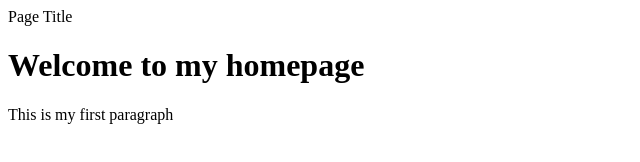
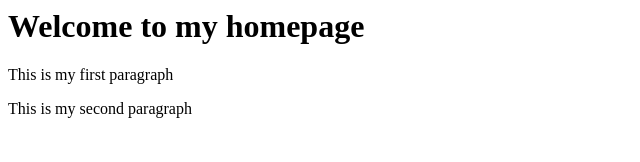
Before and after one commit to tom0407/Intro-to-IT, a plain HTML site: page index.html in a window 1280 px wide. Shown: the whole page, without its empty margins (0-640 px from the left). Drawn offline with Linux system fonts and the light colour scheme.

Commit message:
new update

```diff
--- a/index.html
+++ b/index.html
@@ -1,7 +1,11 @@
 <html>
-    <head>Page Title</head>
+    <head>
+        <title>My website</title>
+    </head>
     <body>
         <h1>Welcome to my homepage</h1>
         <p>This is my first paragraph</p>
+        <p>This is my second paragraph</p>
+
     </body>
 </html>
```
